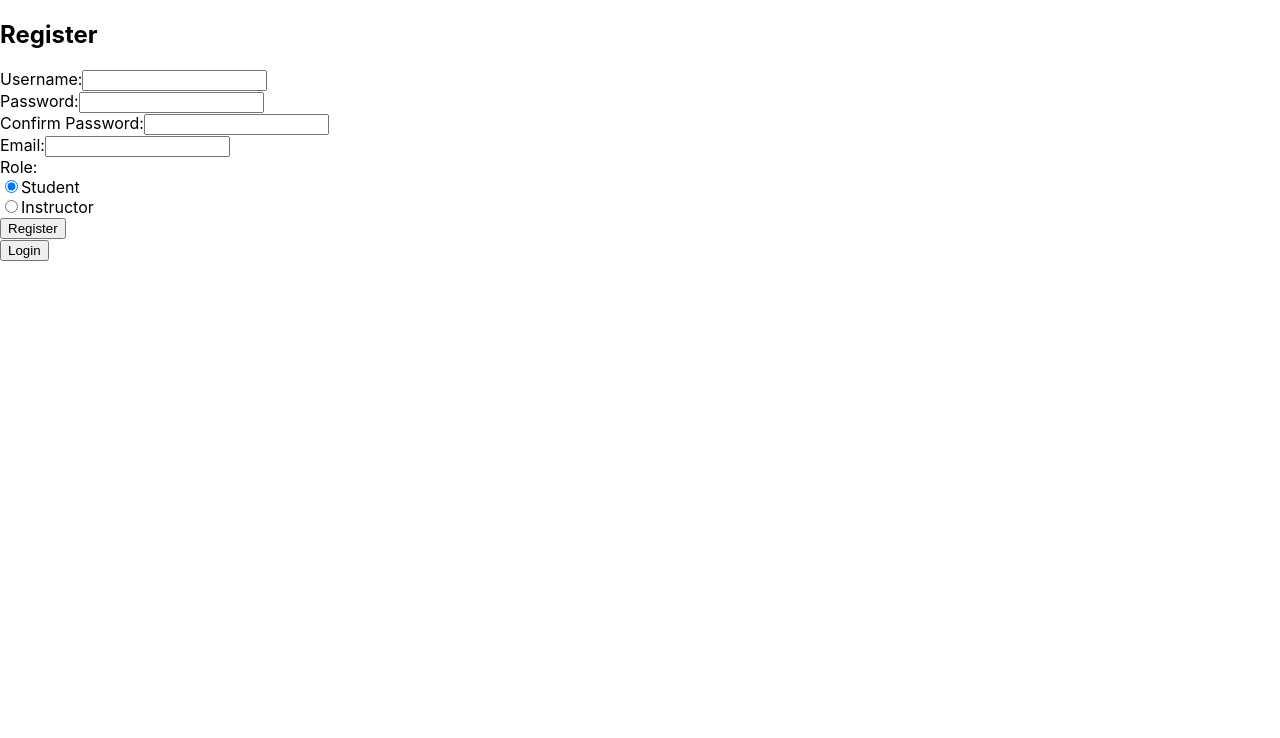
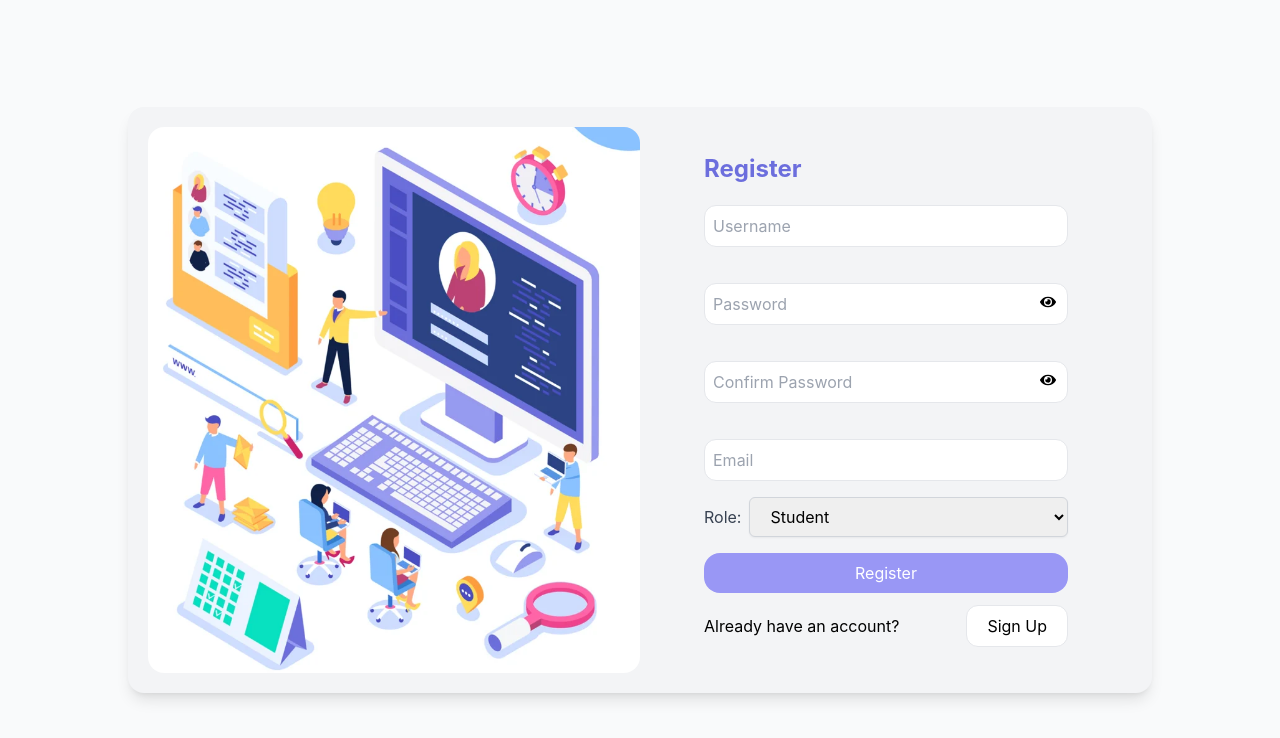
Before and after one commit to Ka213s/Clonesera, a React (Create React App) app: page /register in a window 1280 px wide. Shown: the top 738 px of the page. Built offline with nearby package versions, Linux system fonts and the light colour scheme.

Commit message:
Update CSS

```diff
--- a/package.json
+++ b/package.json
@@ -13,6 +13,7 @@
     "axios": "^1.7.2",
     "react": "^18.3.1",
     "react-dom": "^18.3.1",
+    "react-icons": "^5.2.1",
     "react-router-dom": "^6.23.1",
     "react-scripts": "5.0.1",
     "react-toastify": "^10.0.5",
--- a/src/App.tsx
+++ b/src/App.tsx
@@ -4,6 +4,7 @@ import Register from './page/Register';
 import AdminHome from './page/Admin/AdminHome';
 import StudentHome from './page/Student/StudentHome';
 import InstructorHome from './page/Instructor/InstructorHome';
+import './App.css';
 
 function App() {
   return (
--- a/src/page/Login.tsx
+++ b/src/page/Login.tsx
@@ -4,6 +4,8 @@ import { toast } from 'react-toastify';
 import { ToastContainer } from 'react-toastify';
 import 'react-toastify/dist/ReactToastify.css';
 import ApiService from '../api/ApiService';
+import { FaEye, FaEyeSlash, FaGoogle } from 'react-icons/fa';
+
 
 interface LoginData {
     username: string;
@@ -16,6 +18,7 @@ const Login: React.FC = () => {
         password: '',
     });
     const [isButtonDisabled, setIsButtonDisabled] = useState(false);
+    const [showPassword, setShowPassword] = useState(false);
     const navigate = useNavigate();
 
     const handleChange = (e: ChangeEvent<HTMLInputElement>): void => {
@@ -58,41 +61,98 @@ const Login: React.FC = () => {
     const handleRegisterClick = (): void => {
         navigate('/register');
     };
+    const togglePasswordVisibility = (): void => {
+        setShowPassword(!showPassword);
+    };
+    const handleGoogleLogin = (): void => {
+        console.log('Login with Google');
+    };
 
     return (
-        <div>
-            <h2>Login</h2>
-            <form onSubmit={handleSubmit}>
-                <div>
-                    <label htmlFor="username">Username:</label>
+        <div className="bg-gray-50 min-h-screen flex items-center justify-center">
+            <div className="bg-gray-100 flex rounded-2xl shadow-lg max-w-5xl p-5 items-center">
+                <div className='md:w-1/2 px-16'>
+                    <h2 className="font-bold text-2xl text-[#6C6EDD]">Login</h2>
+                    <p className='text-base mt-4 text-[#4A4DC3]'>If you already a member,easily log in</p>
+
+                    <form onSubmit={handleSubmit} className="flex flex-col gap-4">
                         <input
                             type="text"
                             id="username"
                             name="username"
+                            placeholder='Username'
                             value={loginData.username}
                             onChange={handleChange}
                             required
+                            className="p-2 mt-5 rounded-xl border"
                         />
-                </div>
-                <div>
-                    <label htmlFor="password">Password:</label>
+                        <div className='relative'>
                             <input
-                        type="password"
+                                type={showPassword ? "text" : "password"}
                                 id="password"
                                 name="password"
+                                placeholder='Password'
                                 value={loginData.password}
                                 onChange={handleChange}
                                 required
+                                className="p-2 mt-5 rounded-xl border w-full"
                             />
+                            <button
+                                type="button"
+                                onClick={togglePasswordVisibility}
+                                className="absolute top-1/2 right-3 transform -translate-y-1/5"
+                            >
+                                {showPassword ? <FaEyeSlash /> : <FaEye />}
+                            </button>
                         </div>
-                <button type="submit" disabled={isButtonDisabled}>
+                        <button
+                            type="submit"
+                            disabled={isButtonDisabled}
+                            className="px-5 py-2 bg-[#9997F5]
+                                rounded-2xl text-white w-full
+                                hover:scale-105 duration-300"
+                        >
                             {isButtonDisabled ? 'Please wait...' : 'Login'}
                         </button>
                     </form>
-            {/* Thay thế nút chuyển hướng đến trang đăng ký bằng button */}
-            <button onClick={handleRegisterClick}>Register</button>
+                    <div className='mt-10 grid grid-cols-3 items-center text-gray-500'>
+                        <hr className='border-gray-400' />
+                        <p className='text-center'>OR</p>
+                        <hr className='border-gray-400' />
+                    </div>
+                    <button
+                        onClick={handleGoogleLogin}
+                        className="bg-white border py-2 w-full rounded-xl mt-5 flex justify-center
+                                items-center text-sm
+                                hover:scale-110 duration-300"
+                    >
+                        <FaGoogle className="me-2" />
+                        Login with Google
+                    </button>
+                    <div className='w-full mt-5 border-b border-gray-400'>
+                    <button
+                         className='text-base py-4 text-[#6C6EDD] text-left cursor-pointer'
+
+                    >Forgot your password?</button>
+                    </div>
+                    <div className='mt-3 text-base flex justify-between items-center'>
+                        <p>Don't have account?</p>
+                        <button
+                            onClick={handleRegisterClick}
+                            className="py-2 px-5 bg-white border rounded-xl
+                        hover:scale-110 duration-300 "
+                        >
+                            Sign Up
+                        </button>
+                    </div>
+                </div>
+
+                <div className='md:block hidden w-1/2'>
+                    <img className='rounded-2xl' src="Artwork.jpg" alt="" />
+                </div>
                 <ToastContainer />
             </div>
+        </div >
     );
 };
 
--- a/src/page/Register.tsx
+++ b/src/page/Register.tsx
@@ -5,6 +5,7 @@ import 'react-toastify/dist/ReactToastify.css';
 import FormValidator from '../components/FormValidator';
 import ApiService from '../api/ApiService';
 import { useNavigate } from 'react-router-dom';
+import { FaEye, FaEyeSlash } from 'react-icons/fa';
 
 interface FormData {
     username: string;
@@ -26,9 +27,17 @@ const Register: React.FC = () => {
     });
     const navigate = useNavigate();
     const [isButtonDisabled, setIsButtonDisabled] = useState(false);
+    const [showPassword, setShowPassword] = useState(false);
 
 
     const handleChange = (e: ChangeEvent<HTMLInputElement>): void => {
+        const { name, value } = e.target;
+        setFormData({
+            ...formData,
+            [name]: value,
+        });
+    };
+    const handleSelectChange = (e: ChangeEvent<HTMLSelectElement>): void => {
         const { name, value } = e.target;
         setFormData({
             ...formData,
@@ -91,13 +100,19 @@ const Register: React.FC = () => {
             setIsButtonDisabled(false);
         }
     };
+    const togglePasswordVisibility = (): void => {
+        setShowPassword(!showPassword);
+    };
 
     return (
-        <div>
-            <h2>Register</h2>
-            <form onSubmit={handleSubmit}>
-                <div>
-                    <label htmlFor="username">Username:</label>
+        <div className="bg-gray-50 min-h-screen flex items-center justify-center">
+            <div className="bg-gray-100 flex rounded-2xl shadow-lg max-w-5xl p-5 items-center">
+                <div className='md:block hidden w-1/2'>
+                    <img className='rounded-2xl' src="Artwork.jpg" alt="" />
+                </div>
+                <div className='md:w-1/2 px-16'>
+                    <h2 className="font-bold text-2xl text-[#6C6EDD]">Register</h2>
+                    <form onSubmit={handleSubmit} className="flex flex-col gap-4">
                         <input
                             type="text"
                             id="username"
@@ -105,10 +120,10 @@ const Register: React.FC = () => {
                             value={formData.username}
                             onChange={handleChange}
                             required
+                            placeholder='Username'
+                            className="p-2 mt-5 rounded-xl border"
                         />
-                </div>
-                <div>
-                    <label htmlFor="password">Password:</label>
+                        <div className='relative'>
                             <input
                                 type="password"
                                 id="password"
@@ -116,10 +131,18 @@ const Register: React.FC = () => {
                                 value={formData.password}
                                 onChange={handleChange}
                                 required
+                                placeholder='Password'
+                                className="p-2 mt-5 rounded-xl border w-full"
                             />
+                            <button
+                                type="button"
+                                onClick={togglePasswordVisibility}
+                                className="absolute top-1/2 right-3 transform -translate-y-1/5"
+                            >
+                                {showPassword ? <FaEyeSlash /> : <FaEye />}
+                            </button>
                         </div>
-                <div>
-                    <label htmlFor="confirmPassword">Confirm Password:</label>
+                        <div className='relative'>
                             <input
                                 type="password"
                                 id="confirmPassword"
@@ -127,10 +150,17 @@ const Register: React.FC = () => {
                                 value={formData.confirmPassword}
                                 onChange={handleChange}
                                 required
+                                placeholder='Confirm Password'
+                                className="p-2 mt-5 rounded-xl border w-full"
                             />
+                            <button
+                                type="button"
+                                onClick={togglePasswordVisibility}
+                                className="absolute top-1/2 right-3 transform -translate-y-1/5"
+                            >
+                                {showPassword ? <FaEyeSlash /> : <FaEye />}
+                            </button>
                         </div>
-                <div>
-                    <label htmlFor="email">Email:</label>
                         <input
                             type="email"
                             id="email"
@@ -138,39 +168,41 @@ const Register: React.FC = () => {
                             value={formData.email}
                             onChange={handleChange}
                             required
+                            placeholder='Email'
+                            className="p-2 mt-5 rounded-xl border"
                         />
+                        <div className="flex items-center">
+                            <label htmlFor="role" className="mr-2 text-gray-700">Role:</label>
+                            <select
+                                id="role"
+                                name="role"
+                                value={formData.role}
+                                onChange={handleSelectChange}
+                                className="block w-full px-4 py-2 border border-gray-300 rounded-md shadow-sm focus:outline-none focus:ring focus:ring-indigo-200 focus:border-indigo-300"
+                            >
+                                <option value="student">Student</option>
+                                <option value="instructor">Instructor</option>
+                            </select>
                         </div>
-                <div>
-                    <label>Role:</label>
-                    <div>
-                        <input
-                            type="radio"
-                            id="student"
-                            name="role"
-                            value="student"
-                            checked={formData.role === 'student'}
-                            onChange={handleChange}
-                        />
-                        <label htmlFor="student">Student</label>
-                    </div>
-                    <div>
-                        <input
-                            type="radio"
-                            id="instructor"
-                            name="role"
-                            value="instructor"
-                            checked={formData.role === 'instructor'}
-                            onChange={handleChange}
-                        />
-                        <label htmlFor="instructor">Instructor</label>
-                    </div>
-                </div>
-                <button type="submit" disabled={isButtonDisabled}>
+
+
+                        <button type="submit"
+                            disabled={isButtonDisabled}
+                            className='px-5 py-2 bg-[#9997F5]
+                                rounded-2xl text-white w-full
+                                hover:scale-105 duration-300'>
                             {isButtonDisabled ? 'Please wait...' : 'Register'}
                         </button>
                     </form>
-            <button onClick={handleLoginClick}>Login</button>
+                    <div className='mt-3 text-base flex justify-between items-center'>
+                        <p>Already have an account?</p>
+                        <button onClick={handleLoginClick}
+                            className="py-2 px-5 bg-white border rounded-xl
+                    hover:scale-110 duration-300 ">Sign Up</button>
+                    </div>
                     <ToastContainer />
+                </div>
+            </div>
         </div>
     );
 };
--- a/tailwind.config.js
+++ b/tailwind.config.js
@@ -2,7 +2,7 @@
 module.exports = {
   content: [
     "./app/**/*.{js,ts,jsx,tsx,mdx}",
-    "./pages/**/*.{js,ts,jsx,tsx,mdx}",
+    "./page/**/*.{js,ts,jsx,tsx,mdx}",
     "./components/**/*.{js,ts,jsx,tsx,mdx}",
 
     // Or if using `src` directory:
```
Also changed, not shown: public/Artwork.jpg (added), 1 other file (tests, documents, lock files or other folders). Lines whose indentation alone changed are shown as unchanged.
